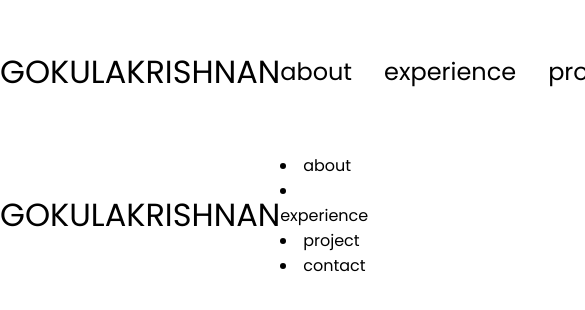
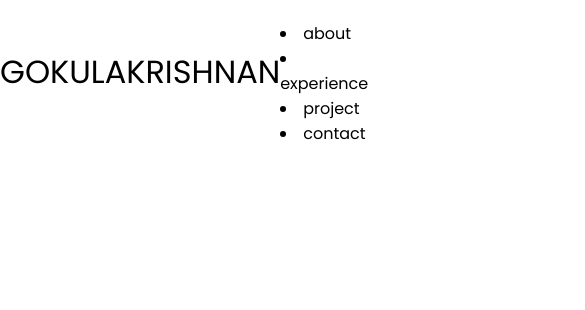
Before and after one commit to uchihaitachi106/portfolio, a plain HTML site: page index.html in a window 390 px wide. Shown: the top 310 px of the page, 585 px wide, since content can reach past the window. Drawn offline with Linux system fonts and the light colour scheme.

Commit message:
feat:files updated

```diff
--- a/index.html
+++ b/index.html
@@ -19,22 +19,22 @@
             </UL>
         </div>
     </nav>
-    <script src="script.js"></script>
     <nav id="hamburger-nav">
     <div class="logo">GOKULAKRISHNAN</div>
-    <div class="hamburger.menu" onclick="togglemenu()">
-        <div class="hamburger.icon">
+    <div class="hamburger-menu" onclick="togglemenu()">
+        <div class="hamburger-icon" onclick="togglemenu()">
             <span></span>
             <span></span>
             <span></span>
         </div>
-        <div class="menu.links">
+        <div class="menu-links">
             <li><a href="#about" onclick="togglemenu()">about</a></li>
-                <li><a href="#experience" onclick="togglemenu()">experience</a></li>
-                <li><a href="#project" onclick="togglemenu()">project</a></li>
-                <li><a href="#contact" onclick="togglemenu()">contact</a></li>
+            <li><a href="#experience" onclick="togglemenu()">experience</a></li>
+            <li><a href="#project" onclick="togglemenu()">project</a></li>
+            <li><a href="#contact" onclick="togglemenu()">contact</a></li>
         </div>
     </div>
 </nav>
+<script src="script.js"></script>
 </body>
 </html>
--- a/queries.css
+++ b/queries.css
@@ -0,0 +1,10 @@
+@media screen and (max-width: 1200px) {
+    #desktop-nav
+    {
+        display:none;
+    }
+    #hamburger-nav
+    {
+        display:flex;
+    }
+}
--- a/style.css
+++ b/style.css
@@ -64,3 +64,22 @@ a:hover
 }
 
 /* hamburger.menu */
+
+#hamburger-nav
+{
+    display: none;
+}
+.hamburger-menu
+{
+    position:relative;
+    display:inline-block;
+}
+.hamburger-icon
+{
+    display: flex;
+    flex-direction: column;
+    justify-content: space-between;
+    height: 24px;
+    width: 30px;
+    cursor: pointer;
+}
```
